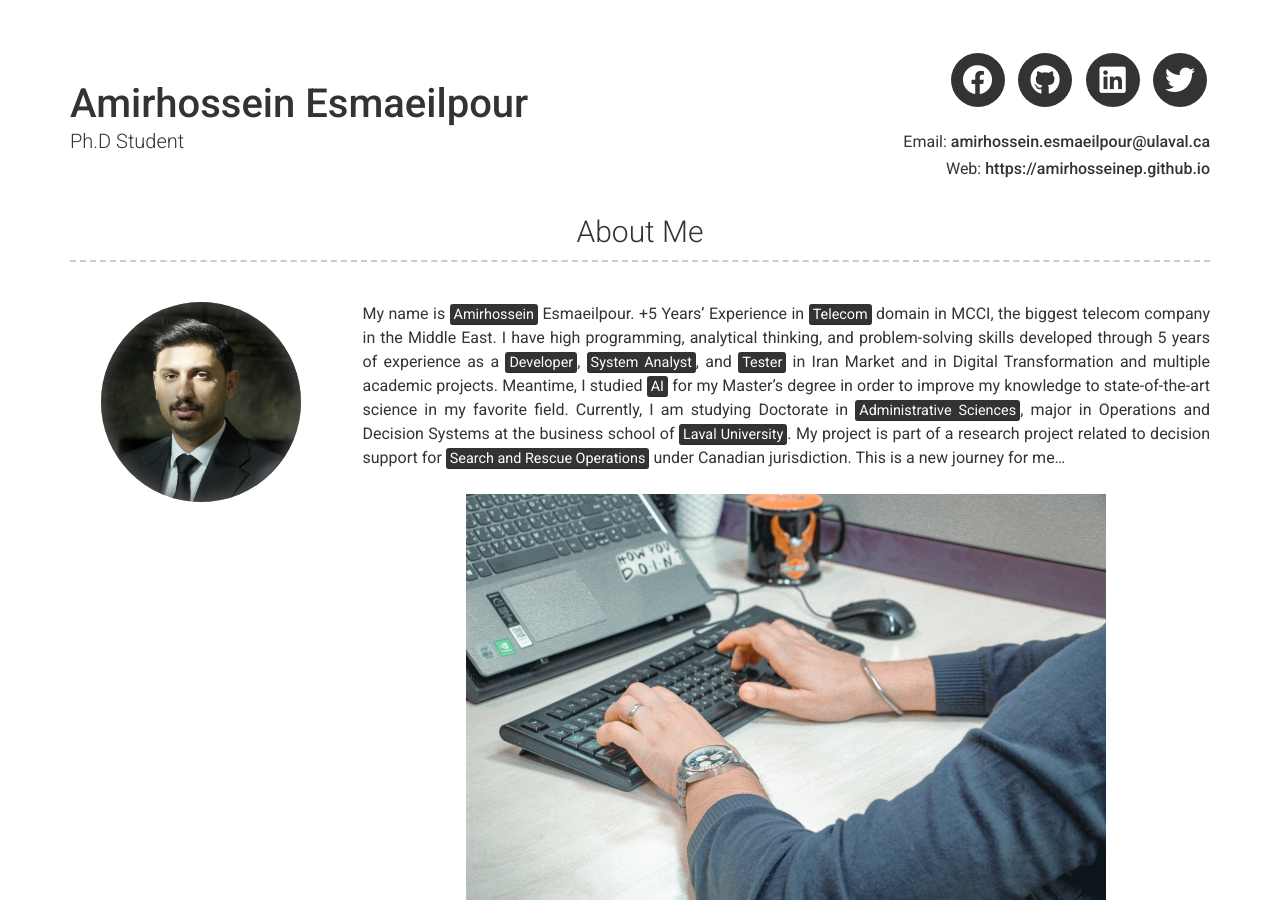
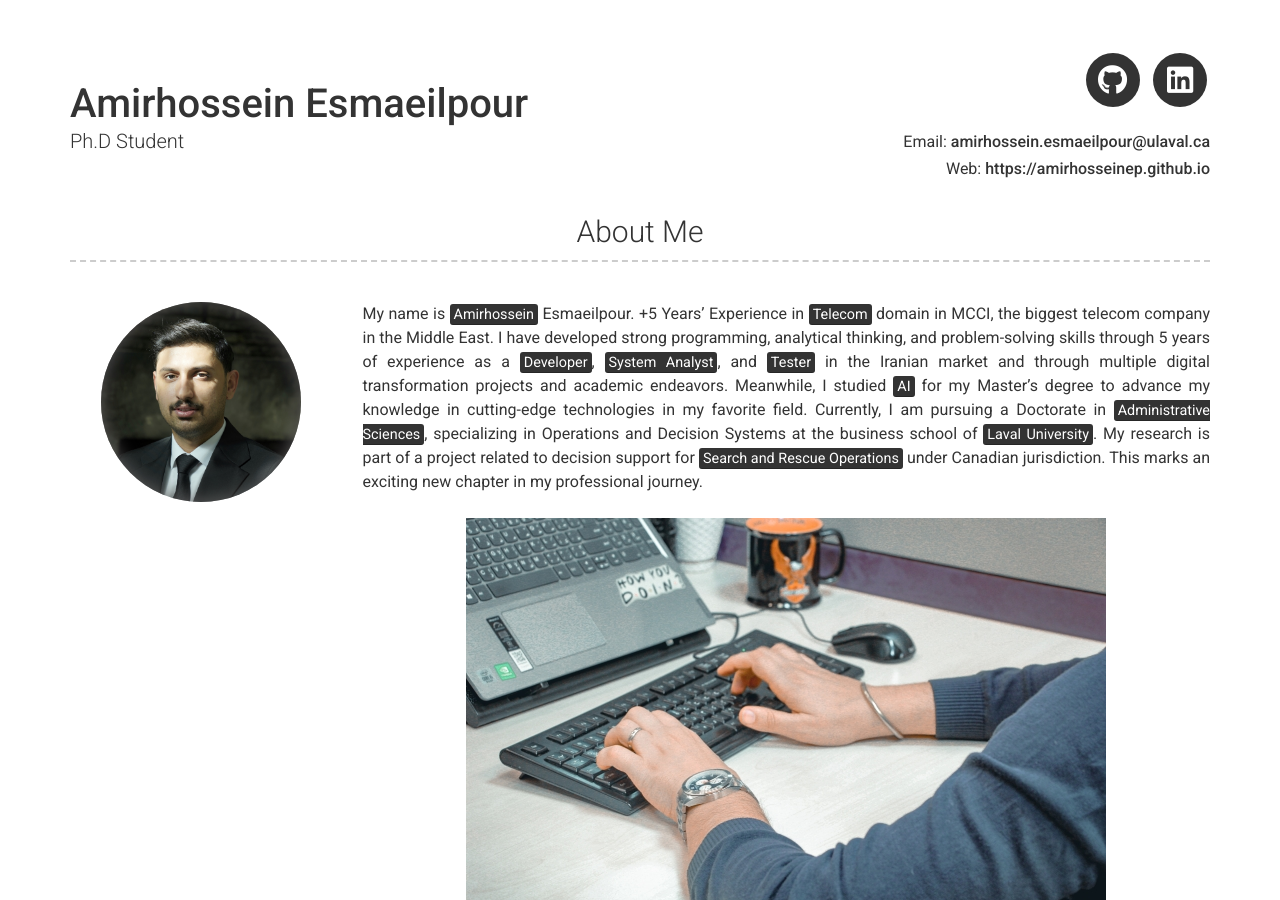
Before and after one commit to amirhosseinep/amirhosseinep.github.io, a Jekyll site: the page built from index.md, in a window 1280 px wide and 900 px high. Built offline with Jekyll 4.4.1, drawn with Linux system fonts in a browser that asks for light colours; nearby versions of some CDN libraries.

Commit message:
Update _config.yml

```diff
--- a/_config.yml
+++ b/_config.yml
@@ -17,9 +17,7 @@ website: https://amirhosseinep.github.io
 darkmode: false
 
 # Social links
-twitter_username: amirhosseinep
 github_username:  amirhosseinep
-facebook_username: amirhosseinep
 linkedin_username: amirhosseinep
 
 # - title: another link
@@ -36,7 +34,7 @@ linkedin_username: amirhosseinep
 # about_title: About Me (Use this to override about section title)
 about_profile_image: /images/Amirhossein_Esmaeilpour.JPG
 about_content: | # this will include new lines to allow paragraphs
-  My name is <mark>Amirhossein</mark> Esmaeilpour. +5 Years’ Experience in <mark>Telecom</mark> domain in MCCI, the biggest telecom company in the Middle East. I have high programming, analytical thinking, and problem-solving skills developed through 5 years of experience as a <mark>Developer</mark>, <mark>System Analyst</mark>, and <mark>Tester</mark> in Iran Market and in Digital Transformation and multiple academic projects. Meantime, I studied <mark>AI</mark> for my Master’s degree in order to improve my knowledge to state-of-the-art science in my favorite field. Currently, I am studying Doctorate in <mark>Administrative Sciences</mark>, major in Operations and Decision Systems at the business school of <mark>Laval University</mark>. My project is part of a research project related to decision support for <mark>Search and Rescue Operations</mark> under Canadian jurisdiction. This is a new journey for me...
+  My name is <mark>Amirhossein</mark> Esmaeilpour. +5 Years’ Experience in <mark>Telecom</mark> domain in MCCI, the biggest telecom company in the Middle East. I have developed strong programming, analytical thinking, and problem-solving skills through 5 years of experience as a <mark>Developer</mark>, <mark>System Analyst</mark>, and <mark>Tester</mark> in the Iranian market and through multiple digital transformation projects and academic endeavors. Meanwhile, I studied <mark>AI</mark> for my Master’s degree to advance my knowledge in cutting-edge technologies in my favorite field. Currently, I am pursuing a Doctorate in <mark>Administrative Sciences</mark>, specializing in Operations and Decision Systems at the business school of <mark>Laval University</mark>. My research is part of a project related to decision support for <mark>Search and Rescue Operations</mark> under Canadian jurisdiction. This marks an exciting new chapter in my professional journey.
   <br/>
   <br/>
   <img src="/images/Photo2.JPG"
```
